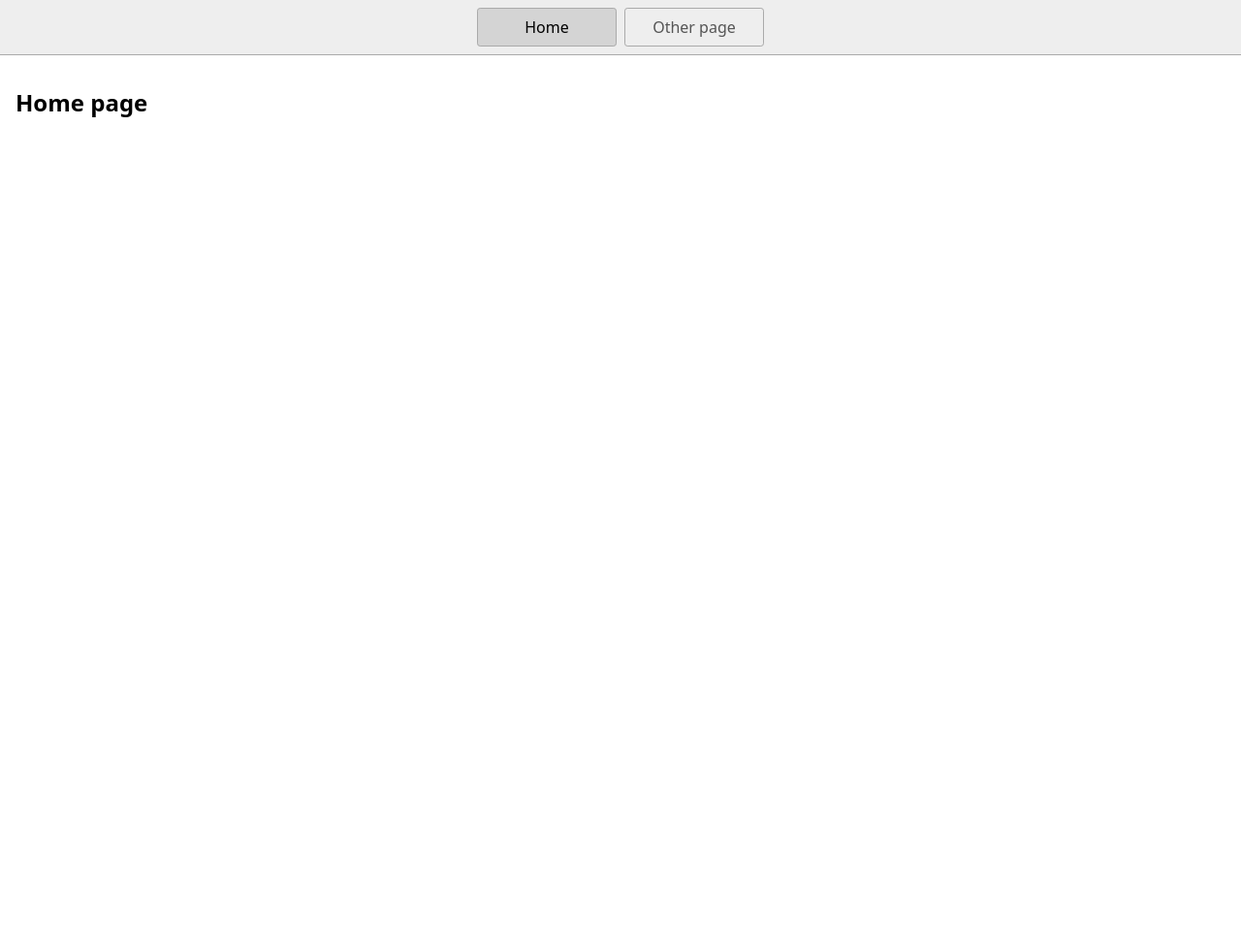
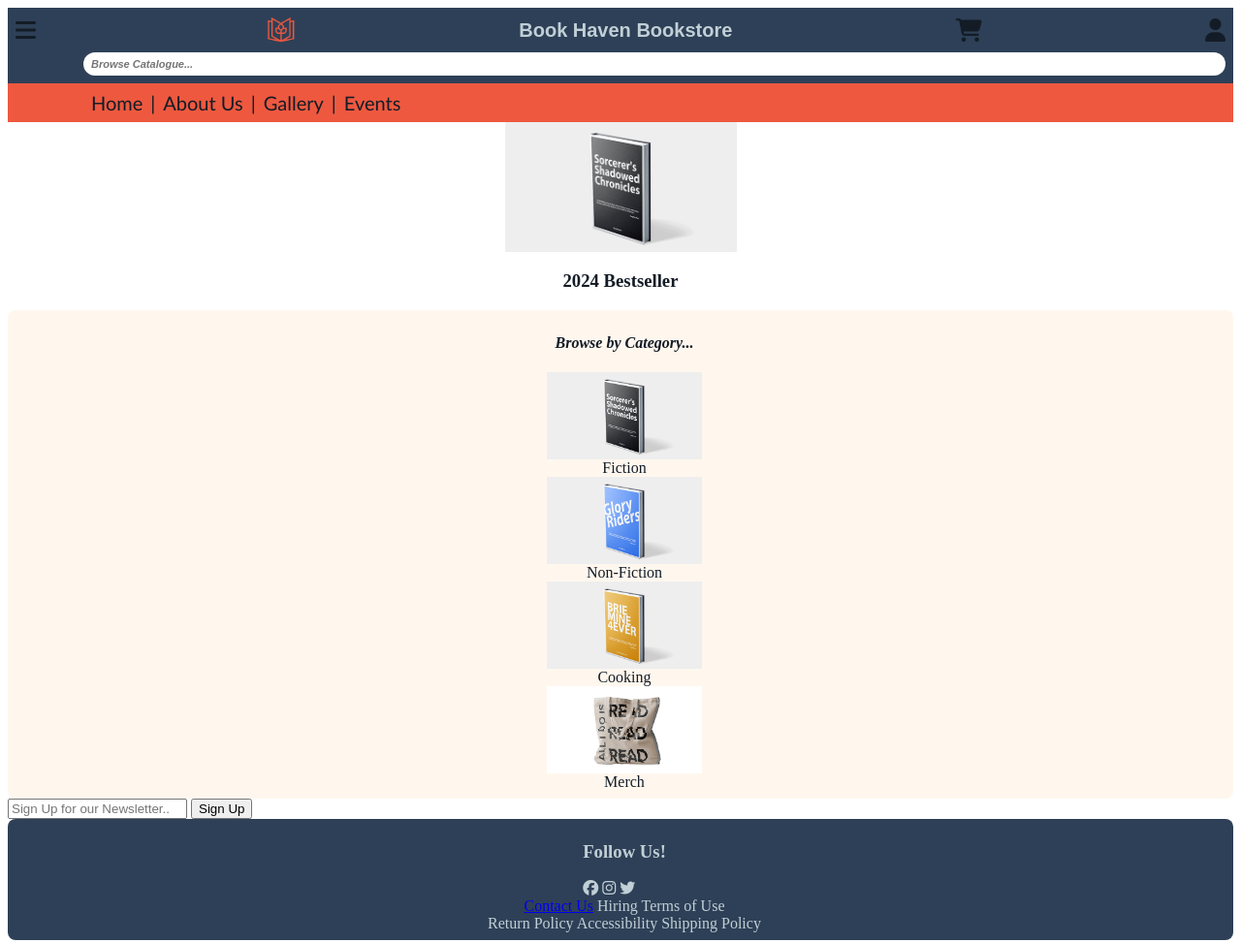
Before and after one commit to Pzang1994/stackblitz-Book-Haven-Bookstore, a website: page index.html in a window 1280 px wide. Shown: the whole page at 97% size. Before the commit the page ends 800 px from the top, so only its background shows below. Drawn offline with Linux system fonts and the light colour scheme.

Commit message:
Add default style rules for home page; adjust html (add div containers, class names, etc) as needed

```diff
--- a/index.html
+++ b/index.html
@@ -4,21 +4,86 @@
     <title>Book Haven Bookstore</title>
     <meta charset="UTF-8" />
     <meta name="viewport" content="width=device-width" />
-    <!--
-      Need a visual blank slate?
-      Remove all code in `styles.css`!
-    -->
+    <script src="https://kit.fontawesome.com/51b11af083.js" crossorigin="anonymous"></script>
     <link rel="stylesheet" href="styles.css" />
   </head>
   <body>
     <header>
-    <nav>
-      <a href="/" aria-current="page">Home</a>
-      <a href="/page2.html">Other page</a>
-    </nav>
+      <div class="header">
+        <span class="fa-solid fa-bars" class="header-icon"></span>
+        <img src="img/Client3_Logo_Orange.png" alt="Orange Book Haven Logo - an open book" class="header-icon">
+        <h1 style="display: inline;">Book Haven Bookstore</h1>
+        <span class="fa-solid fa-cart-shopping" class="header-icon"></span>
+        <span class="fa-solid fa-user" class="header-icon"></span>
+      </div>
+      <form class="searchbar">
+        <span class="empty"></span>
+        <input type="search" name="Catalogue" placeholder="Browse Catalogue...">
+        <button type="submit" style="display: none;"></button>
+      </form>
+      <nav>
+        <span class="empty"></span>
+        <a href="/" aria-current="page">Home</a>
+        <span class="vertical-line">|</span>
+        <a href="/About-Us.html">About Us</a>
+        <span class="vertical-line">|</span>
+        <a href="/Gallery.html">Gallery</a>
+        <span class="vertical-line">|</span>
+        <a href="/Events.html">Events</a>
+      </nav>
+    </header>
     <main>
-      <h1>Home page</h1>
+      <div class="banner">
+        <img src="img/Client3_Book3.png">
+        <h3>2024 Bestseller</h3 >
+      </div>
+      <div class="Box">
+        <div class="h4">
+        <h4><em>Browse by Category...</em></h4>
+        </div>
+        <div class="Categories">
+          <div class="Category">
+            <img src="img/Client3_Book3.png" class="Category-Picture">
+            <p>Fiction</p>
+          </div>
+          <div class="Category">
+            <img src="img/Client3_Book2.png" class="Category-Picture">
+            <p>Non-Fiction</p>
+          </div>
+          <div class="Category">
+            <img src="img/Client3_Book1.png" class="Category-Picture">
+            <p>Cooking</p>
+          </div>
+          <div class="Category">
+            <img src="img/Client3_ToteBag.png" class="Category-Picture">
+            <p>Merch</p>
+          </div>
+        </div>
     </main>
+    <footer>
+      <form>
+        <input type="search" Name="Newsletter" placeholder="Sign Up for our Newsletter...">
+        <button type="submit">Sign Up</button>
+      </form>
+      <div class="Box" id="Footer">
+        <div class="Social">
+          <h3>Follow Us!</h3>
+          <span class="fa-brands fa-facebook"></span>
+          <span class="fa-brands fa-instagram"></span>
+          <span class="fa-brands fa-twitter"></span>
+        </div>
+        <div class="links-1">
+          <a href="/About-Us.html">Contact Us</a>
+          <a>Hiring</a>
+          <a>Terms of Use</a>
+        </div>
+        <div class="links-2">
+          <a>Return Policy</a>
+          <a>Accessibility</a>
+          <a>Shipping Policy</a>
+        </div>
+      </div>
+    </footer>
     <script type="module" src="script.js"></script>
   </body>
 </html>
--- a/styles.css
+++ b/styles.css
@@ -2,45 +2,124 @@
   box-sizing: border-box;
 }
 
-body {
-  margin: 0;
-  font-family: system-ui, sans-serif;
-  color: black;
-  background-color: white;
+/*background-color: #2E4057 (blue);
+background-color: #EE583F (orange);
+background-color: #F78B3CC (rose);
+background-color: #C7B65E (gold);
+background-color: #FFF7EE (white);
+color: #131C26;
+color: #C1CFD6;
+font: 900 30px Arial, sans-serif; (title large)
+font: 900 25px Arial, sans-serif; (title)
+font: 15px Comfortaa, sans-serif; (Subtitle)
+font: 20px Calibri, sans-serif; (Body Large)
+font: 900 16px Calibri, sans-serif; (Body Strong)
+font: 16px Calibri, sans-serif; (Body)
+font: 900 11px Arial, sans-serif; (Captions)
+*/
+body{
+  color: #131C26;
 }
 
-nav {
+header, #Footer{
+  background-color: #2E4057;
+}
+
+.header{
   display: flex;
-  flex-wrap: wrap;
+  align-items: center;
+  justify-content: space-between;
+  padding: 8px 8px 8px 8px;
+  font-size: 24px;
+}
+
+header>nav{
+  background-color: #EE583F;
+}
+
+.header-icon{
+  height: 30px;
+  margin: 0px 0px 0px 8px;
+}
+
+h1{
+  font: 900 20px Arial, sans-serif;
+  text-wrap: nowrap;
+  color: #C1CFD6;
+  margin: 0px;
+  line-height: 25px;
+}
+
+.searchbar{
+  display: flex;
   align-items: center;
   justify-content: center;
-  padding: 0.5rem;
-  gap: 0.5rem;
-  border-bottom: solid 1px #aaa;
-  background-color: #eee;
+  padding: 0px 8px 8px 8px;
 }
 
-nav a {
-  display: inline-block;
-  min-width: 9rem;
-  padding: 0.5rem;
-  border-radius: 0.2rem;
-  border: solid 1px #aaa;
-  text-align: center;
-  text-decoration: none;
-  color: #555;
+.empty{
+  width: 70px;
 }
 
-nav a[aria-current='page'] {
-  color: #000;
-  background-color: #d4d4d4;
+.searchbar>input{
+  flex:1 1 auto;
+  border-radius: 16px;
+  border-style: none;
+  padding: 6px 8px;
+  font: 900 11px Arial, sans-serif;
+  font-style: italic;
 }
 
-main {
-  padding: 1rem;
+Nav{
+  display: none;
 }
 
-h1 {
-  font-weight: bold;
-  font-size: 1.5rem;
+@media all and (min-width:480px){
+  Nav{
+    padding: 8px;
+    display: flex;
+    font: 20px Calibri, sans-serif;
+  }
+
+  Nav>a{
+    text-decoration: none;
+    color:#131C26;
+    padding: 0px 8px;
+  }
 }
+.Category-Picture{
+  width: 160px;
+}
+
+.banner{
+  display: flex;
+  flex-direction: column;
+  align-items: center;
+}
+
+.banner>img{
+  width: 239px;
+}
+
+.Box{
+  background-color: #FFF7EE;
+  border-radius: 8px;
+  padding: 4px 0px 8px 8px;
+  display: flex;
+  flex-direction:column;
+  align-items: center;
+}
+
+.Category{
+  display: flex;
+  flex-direction: column;
+  align-items: center;
+}
+
+.Category>p{
+  margin: 0px;
+}
+
+#Footer{
+  color:#C1CFD6;
+}
```
Also changed, not shown: About-Us.html (added, +86 -0 lines), Events.html (added, +80 -0 lines), Gallery.html (added, +161 -0 lines), page2.html (deleted, +0 -19 lines), img/Client3_Logo_Blue.png (added), img/Client3_Logo_Gold.png (added), img/Client3_Logo_Orange.png (added), img/Client3_Logo_Pink.png (added).
